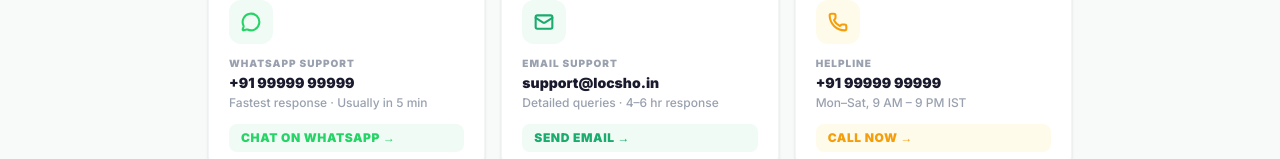
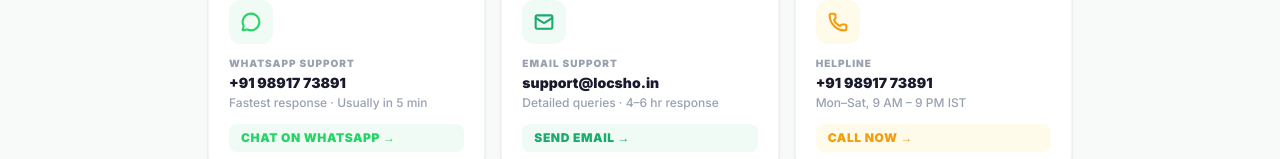
Before and after one commit to locsho-org/locsho-website, a React (Vite) app: page /support in a window 1280 px wide. Shown: the part 516-675 px from the top of the page. Built offline with nearby package versions, Linux system fonts and the light colour scheme.

Commit message:
fix: update support contact number to +91 98917 73891

```diff
--- a/src/pages/Support.jsx
+++ b/src/pages/Support.jsx
@@ -3,8 +3,8 @@
 import { MessageCircle, Mail, Phone, ChevronDown, Clock, ShoppingBag, Store, AlertCircle, Package, CreditCard, MapPin, Mic, RefreshCw, UserCheck } from 'lucide-react';
 import Footer from '../components/Footer';
 
-const WHATSAPP_USER    = 'https://wa.me/919999999999?text=Hi%2C%20I%20need%20help%20with%20my%20LocSho%20order.';
-const WHATSAPP_PARTNER = 'https://wa.me/919999999999?text=Hi%2C%20I%20am%20a%20LocSho%20partner%20and%20need%20support.';
+const WHATSAPP_USER    = 'https://wa.me/919891773891?text=Hi%2C%20I%20need%20help%20with%20my%20LocSho%20order.';
+const WHATSAPP_PARTNER = 'https://wa.me/919891773891?text=Hi%2C%20I%20am%20a%20LocSho%20partner%20and%20need%20support.';
 const SUPPORT_EMAIL    = 'support@locsho.in';
 const PARTNER_EMAIL    = 'partner@locsho.in';
 
@@ -126,7 +126,7 @@
         {
           icon: MessageCircle,
           label: 'WhatsApp Support',
-          value: '+91 99999 99999',
+          value: '+91 98917 73891',
           sub: 'Fastest response · Usually in 5 min',
           href: WHATSAPP_USER,
           color: '#25D366',
@@ -146,9 +146,9 @@
         {
           icon: Phone,
           label: 'Helpline',
-          value: '+91 99999 99999',
+          value: '+91 98917 73891',
           sub: 'Mon–Sat, 9 AM – 9 PM IST',
-          href: 'tel:+919999999999',
+          href: 'tel:+919891773891',
           color: '#F59E0B',
           bg: '#FFFBEB',
           cta: 'Call Now',
@@ -158,7 +158,7 @@
         {
           icon: MessageCircle,
           label: 'Partner WhatsApp',
-          value: '+91 99999 99999',
+          value: '+91 98917 73891',
           sub: 'Dedicated partner line · Mon–Sat 8 AM – 10 PM',
           href: WHATSAPP_PARTNER,
           color: '#25D366',
@@ -178,9 +178,9 @@
         {
           icon: Phone,
           label: 'Partner Helpline',
-          value: '+91 99999 99999',
+          value: '+91 98917 73891',
           sub: 'Mon–Sat, 8 AM – 10 PM IST',
-          href: 'tel:+919999999999',
+          href: 'tel:+919891773891',
           color: '#F59E0B',
           bg: '#FFFBEB',
           cta: 'Call Now',
```
